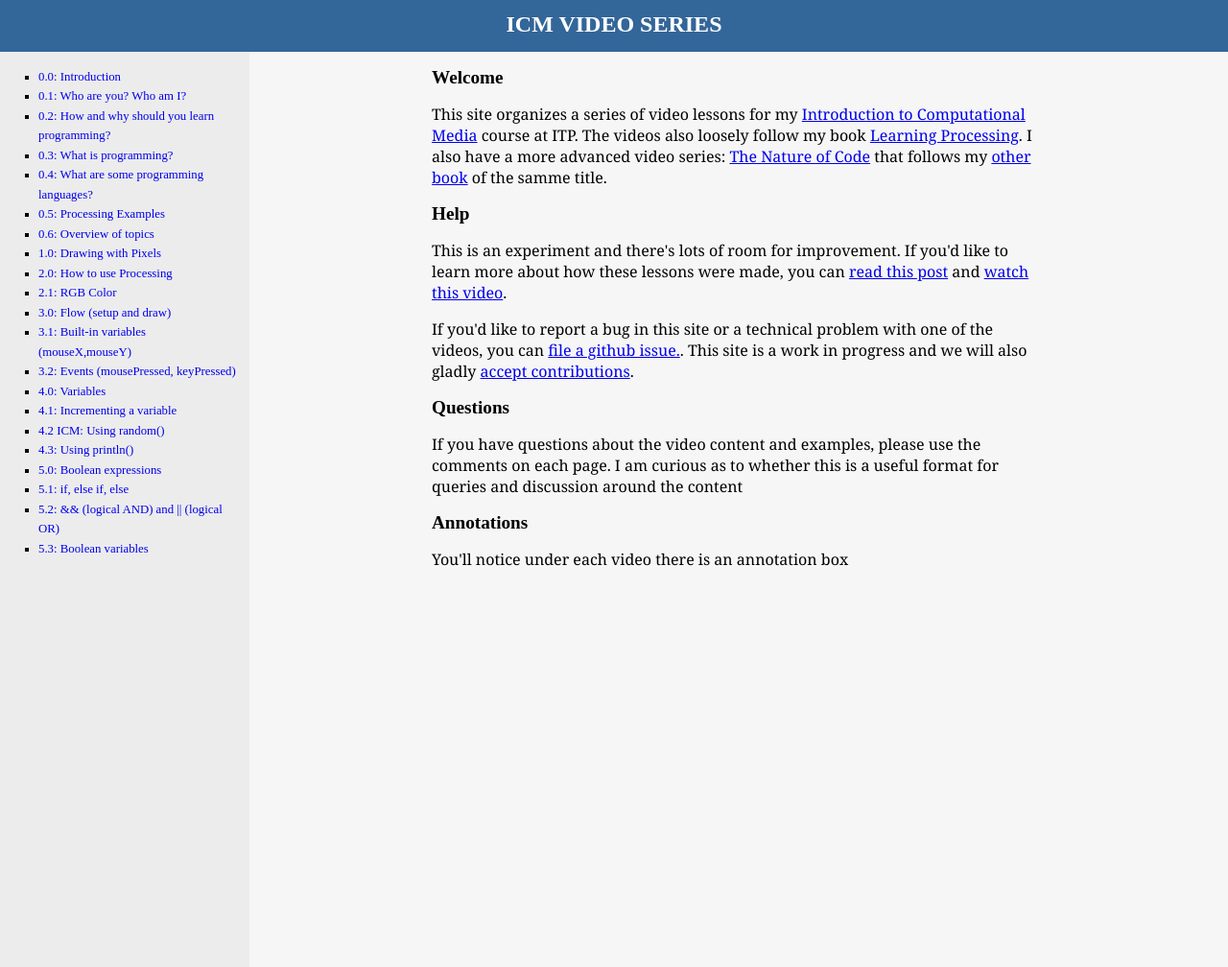
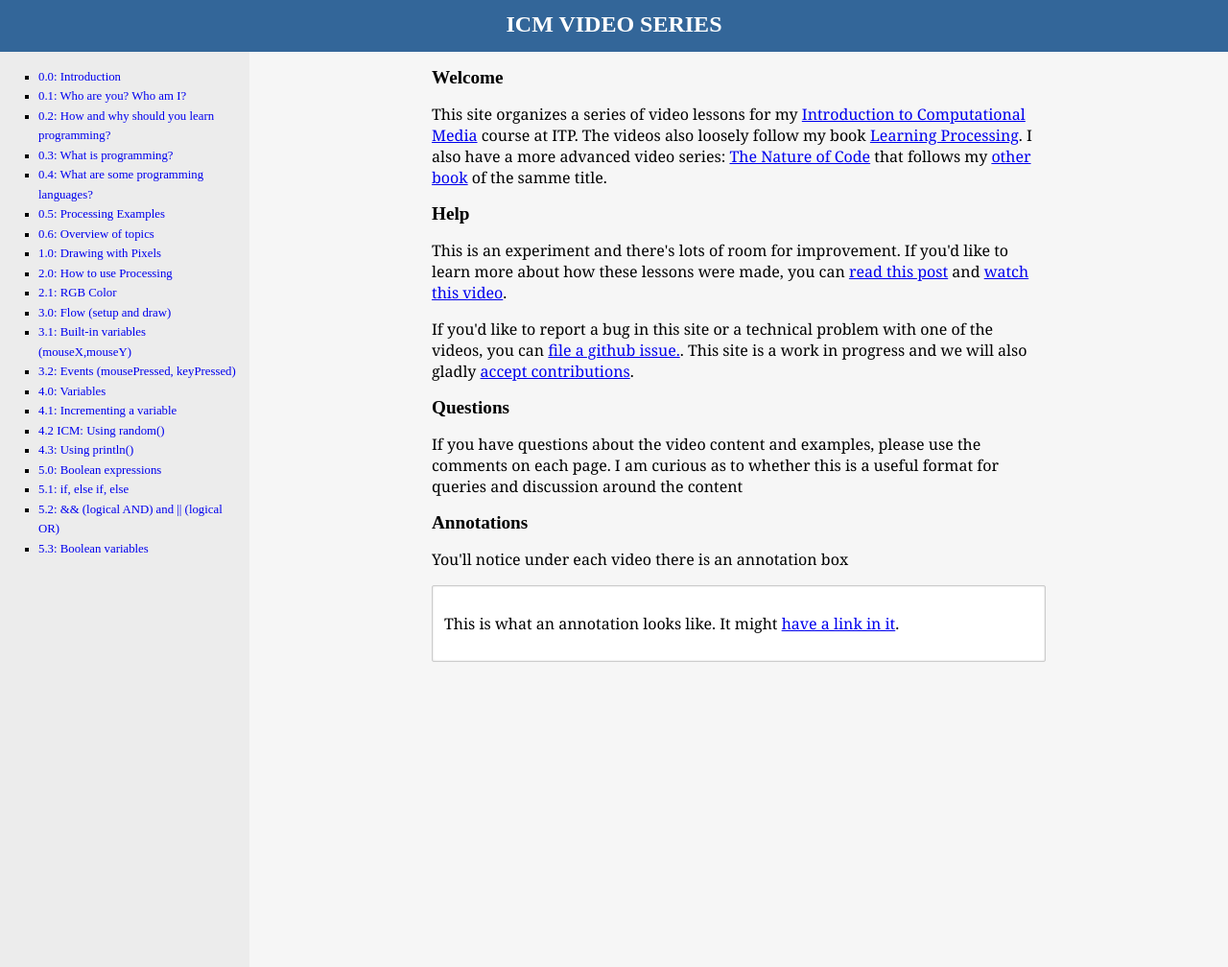
Before and after one commit to shiffman/icm.shiffman.net, a Jekyll site: the page built from index.html, in a window 1280 px wide. Shown: the whole page at 96% size. Built offline with Jekyll 4.4.1, drawn with Linux system fonts in a browser that asks for light colours; some web fonts are replaced.

Commit message:
Update index.html

```diff
--- a/index.html
+++ b/index.html
@@ -21,6 +21,6 @@
 
 <p>You'll notice under each video there is an annotation box</p>
 
-<div id="annotations">
+<div id="footnotes">
 	<p>This is what an annotation looks like.  It might <a href="http://www.google.com">have a link in it</a>.</p>
 </div>
```
